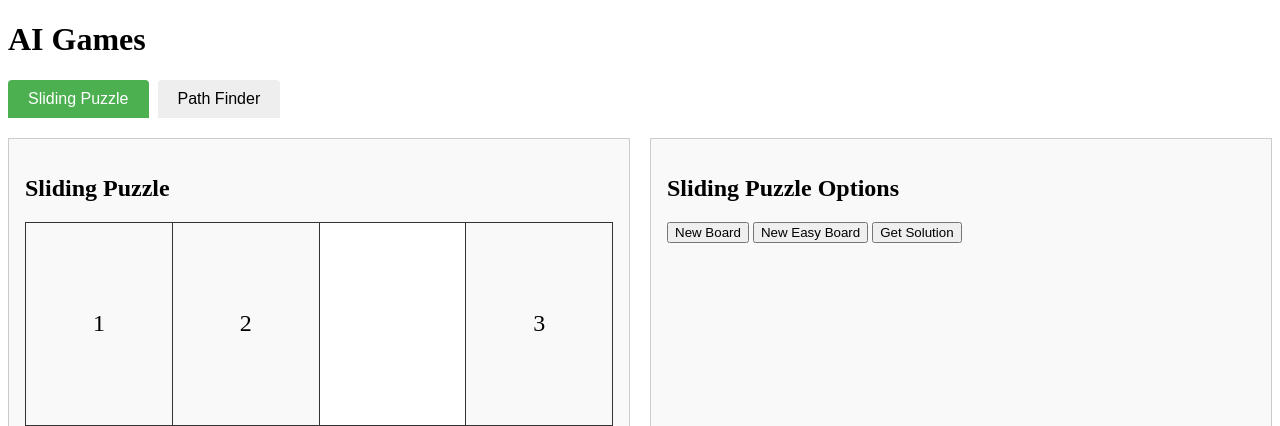
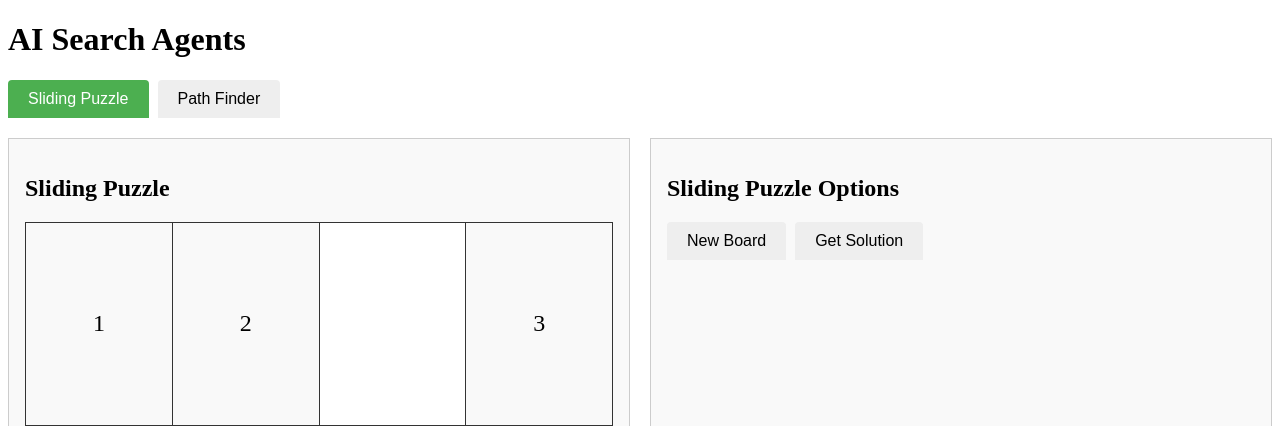
Before and after one commit to PrimeTimeTran/ai_search_agents, a Flask app: page / in a window 1280 px wide. Shown: the top 426 px of the page. Run offline with Flask 3, Linux system fonts and the light colour scheme.

Commit message:
Cleanup UI

```diff
--- a/templates/index.html
+++ b/templates/index.html
@@ -12,7 +12,7 @@
     />
   </head>
   <body>
-    <h1>AI Games</h1>
+    <h1>AI Search Agents</h1>
     {% include 'partials/tab-buttons.html' %} {% include
     'partials/game-tabs.html' %}
     <footer>
--- a/templates/partials/maze.html
+++ b/templates/partials/maze.html
@@ -13,11 +13,24 @@
   >
     <h2>Maze Options</h2>
     <div id="sliding-puzzle-solution">
-      <button onclick="fetchMultiPathMaze()">New Maze</button>
-      <button onclick="solveMazeAndRender('dfs')">DFS Solve</button>
-      <button onclick="solveMazeAndRender('bfs')">BFS Solve</button>
-      <button onclick="renderStepNumbers('bfs')">Render Step Numbers</button>
-      <button onclick="copyMazeToClipboard()">Copy Maze to Clipboard</button>
+      <button
+        class="tab-btn"
+        onclick="fetchMultiPathMaze()"
+      >
+        New Maze
+      </button>
+      <button
+        class="tab-btn"
+        onclick="solveMazeAndRender('dfs')"
+      >
+        DFS Solve
+      </button>
+      <button
+        class="tab-btn"
+        onclick="solveMazeAndRender('bfs')"
+      >
+        BFS Solve(Optimized Solution)
+      </button>
     </div>
     <h2>Path Stats</h2>
     <div>
--- a/templates/partials/sliding-puzzle.html
+++ b/templates/partials/sliding-puzzle.html
@@ -12,9 +12,18 @@
     class="column"
   >
     <h2>Sliding Puzzle Options</h2>
-    <button onclick="fetchNewBoard()">New Board</button>
-    <button onclick="fetchEasyBoard()">New Easy Board</button>
-    <button onclick="fetchSolution()">Get Solution</button>
+    <button
+      class="tab-btn"
+      onclick="fetchNewBoard()"
+    >
+      New Board
+    </button>
+    <button
+      class="tab-btn"
+      onclick="fetchSolution()"
+    >
+      Get Solution
+    </button>
     <div id="sliding-puzzle-solution"></div>
   </div>
 </div>
```
